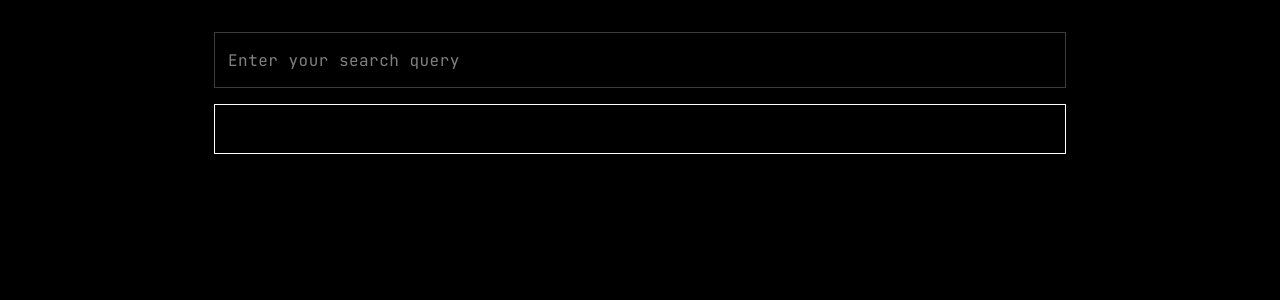
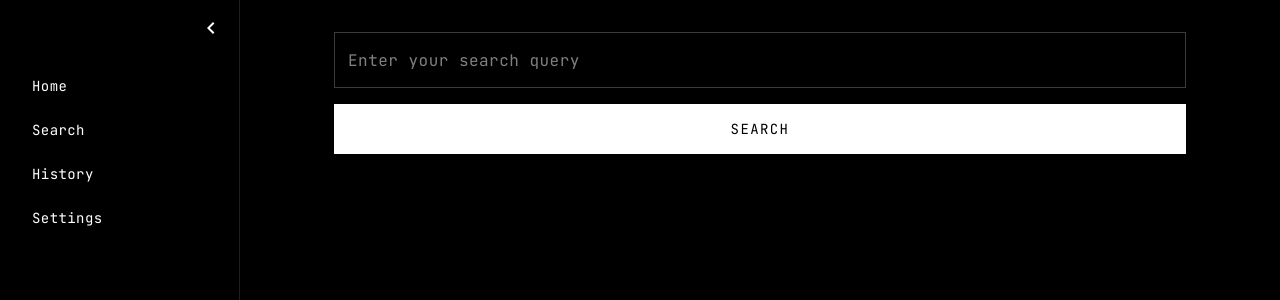
Before and after one commit to patelnilay251/search-frontend, a Next.js app: page / in a window 1280 px wide. Shown: the top 300 px of the page. Built offline with nearby package versions, Linux system fonts and the light colour scheme.

Commit message:
"Loading + Sidebar"

```diff
--- /dev/null
+++ b/app/components/Loader.tsx
@@ -0,0 +1,70 @@
+import React from 'react'
+import { motion } from 'framer-motion'
+import { Box } from '@mui/material'
+
+const containerVariants = {
+  start: {
+    transition: {
+      staggerChildren: 0.2,
+    },
+  },
+  end: {
+    transition: {
+      staggerChildren: 0.2,
+    },
+  },
+}
+
+const dotVariants = {
+  start: {
+    y: '0%',
+  },
+  end: {
+    y: '100%',
+  },
+}
+
+const dotTransition = {
+  duration: 0.5,
+  yoyo: Infinity,
+  ease: 'easeInOut',
+}
+
+const Loader: React.FC = () => {
+  return (
+    <Box
+      sx={{
+        display: 'flex',
+        justifyContent: 'center',
+        alignItems: 'center',
+        height: '100px',
+      }}
+    >
+      <motion.div
+        variants={containerVariants}
+        initial="start"
+        animate="end"
+        style={{
+          display: 'flex',
+          gap: '10px',
+        }}
+      >
+        {[...Array(3)].map((_, index) => (
+          <motion.span
+            key={index}
+            variants={dotVariants}
+            transition={dotTransition}
+            style={{
+              width: '10px',
+              height: '10px',
+              backgroundColor: 'white',
+              display: 'block',
+            }}
+          />
+        ))}
+      </motion.div>
+    </Box>
+  )
+}
+
+export default Loader
--- a/app/components/SearchResults.tsx
+++ b/app/components/SearchResults.tsx
@@ -3,6 +3,7 @@
 import React, { useState, useEffect } from 'react'
 import { motion, AnimatePresence } from 'framer-motion'
 import { Typography, List, ListItem, Paper, Container, Box, TextField, Button, CircularProgress, Link, Collapse } from '@mui/material'
+import Loader from './Loader'
 
 // Updated mock data with uniform text length
 const mockData = {
@@ -127,18 +128,36 @@ export default function SearchResults() {
           <motion.div variants={itemVariants}>
             <Button
               type="submit"
-              variant="contained"
+              variant="outlined"
               disabled={loading}
               sx={{
                 width: '100%',
                 height: '50px',
                 fontSize: '0.875rem',
+                color: 'black',
+                backgroundColor: 'white',
+                '&:hover': {
+                  backgroundColor: 'black',
+                  color: 'white',
+                }
               }}
             >
-              {loading ? <CircularProgress size={24} color="inherit" /> : 'Search'}
+              {loading ? 'Searching...': 'Search'}
             </Button>
           </motion.div>
         </Box>
+
+        <AnimatePresence>
+          {loading && (
+            <motion.div
+              initial={{ opacity: 0 }}
+              animate={{ opacity: 1 }}
+              exit={{ opacity: 0 }}
+            >
+              <Loader/>
+            </motion.div>
+          )}
+        </AnimatePresence>
 
         <Collapse in={Boolean(summary)} timeout={500}>
           <Paper elevation={0} sx={{ p: 3, mb: 4 }}>
--- /dev/null
+++ b/app/components/SideBar.tsx
@@ -0,0 +1,76 @@
+import React, { useState } from 'react'
+import { motion } from 'framer-motion'
+import { Box, IconButton, List, ListItem, ListItemButton, ListItemText, Typography } from '@mui/material'
+import MenuIcon from '@mui/icons-material/Menu'
+import ChevronLeftIcon from '@mui/icons-material/ChevronLeft'
+
+const sidebarVariants = {
+  open: { width: 240, transition: { duration: 0.3 } },
+  closed: { width: 60, transition: { duration: 0.3 } }
+}
+
+const Sidebar = () => {
+  const [isOpen, setIsOpen] = useState(true)
+
+  const toggleSidebar = () => setIsOpen(!isOpen)
+
+  return (
+    <motion.div
+      initial="open"
+      animate={isOpen ? "open" : "closed"}
+      variants={sidebarVariants}
+      style={{
+        position: 'fixed',
+        top: 0,
+        left: 0,
+        bottom: 0,
+        backgroundColor: '#000',
+        borderRight: '1px solid rgba(255, 255, 255, 0.12)',
+        display: 'flex',
+        flexDirection: 'column',
+        zIndex: 1200,
+        overflow: 'hidden'
+      }}
+    >
+      <Box sx={{ display: 'flex', justifyContent: 'flex-end', p: 1 }}>
+        <IconButton onClick={toggleSidebar} sx={{ color: 'white' }}>
+          {isOpen ? <ChevronLeftIcon /> : <MenuIcon />}
+        </IconButton>
+      </Box>
+      <List>
+        {['Home', 'Search', 'History', 'Settings'].map((text, index) => (
+          <ListItem
+            key={text}
+            disablePadding
+            sx={{
+              justifyContent: isOpen ? 'flex-start' : 'center',
+              px: isOpen ? 2 : 1
+            }}
+          >
+            <ListItemButton>
+              <ListItemText
+                primary={
+                  <Typography
+                    variant="body2"
+                    sx={{
+                      color: 'white',
+                      whiteSpace: 'nowrap',
+                      overflow: 'hidden',
+                      textOverflow: 'ellipsis',
+                      fontSize: '0.875rem',
+                      letterSpacing: '0.03em'
+                    }}
+                  >
+                    {isOpen ? text : text.charAt(0)}
+                  </Typography>
+                }
+              />
+            </ListItemButton>
+          </ListItem>
+        ))}
+      </List>
+    </motion.div>
+  )
+}
+
+export default Sidebar
--- a/app/layout.tsx
+++ b/app/layout.tsx
@@ -3,7 +3,9 @@
 import React from 'react'
 import { ThemeProvider } from '@mui/material/styles'
 import CssBaseline from '@mui/material/CssBaseline'
+import {Box} from '@mui/material'
 import theme from './theme'
+import Sidebar from './components/SideBar'
 
 export default function RootLayout({
   children,
@@ -21,7 +23,19 @@ export default function RootLayout({
       <body style={{ backgroundColor: '#000000', margin: 0, minHeight: '100vh' }}>
         <ThemeProvider theme={theme}>
           <CssBaseline />
-          {children}
+          <Box sx={{ display: 'flex' }}>
+            <Sidebar/>
+            <Box
+              component="main"
+              sx={{
+                flexGrow: 1,
+                ml: { xs: '60px', sm: '240px' },
+                transition: 'margin-left 0.3s',
+              }}
+            >
+              {children}
+            </Box>
+          </Box>
         </ThemeProvider>
       </body>
     </html>
--- a/package.json
+++ b/package.json
@@ -11,6 +11,7 @@
   "dependencies": {
     "@emotion/react": "^11.14.0",
     "@emotion/styled": "^11.14.0",
+    "@mui/icons-material": "^6.3.0",
     "@mui/material": "^6.3.0",
     "framer-motion": "^11.15.0",
     "next": "15.1.3",
```
Also changed, not shown: 2 other files (tests, documents, lock files or other folders).
